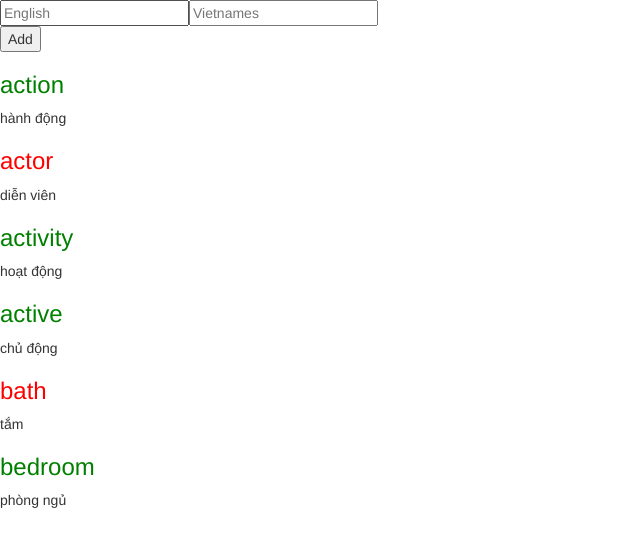
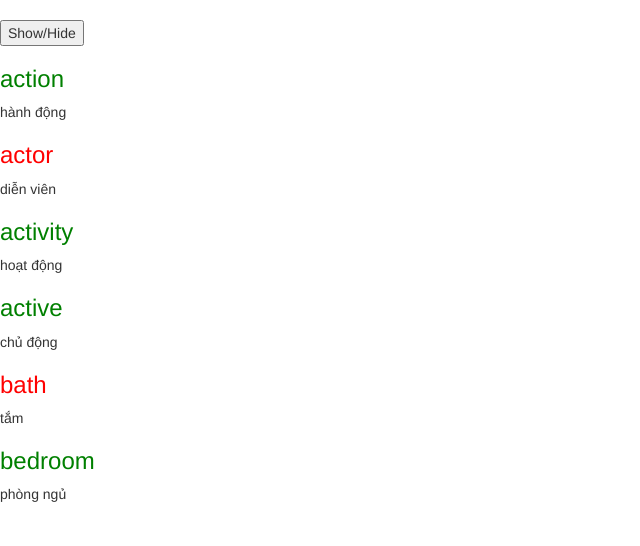
Before and after one commit to an244/Angular4-study, an Angular app: page / in a window 1280 px wide. Shown: the top 546 px of the page, without its empty margins (0-640 px from the left). Built offline with nearby package versions, Linux system fonts and the light colour scheme.

Commit message:
more example for ngIf

```diff
--- a/src/app/words/words.component.html
+++ b/src/app/words/words.component.html
@@ -1,8 +1,12 @@
-<input placeholder="English" [(ngModel)]="newEn"/>
-<input placeholder="Vietnames" [(ngModel)]="newVn"/>
+<div *ngIf = "isShowForm">
+  <input placeholder="English" [(ngModel)]="newEn"/>
+  <input placeholder="Vietnames" [(ngModel)]="newVn"/>
+  <br>
+  <button (click)="addWord()"> Add</button>
+</div>
 <br>
 <!-- function addWord() ko can co parameter truyen vo vi da co [(ngModel)] lam data binding voi textbox roi -->
-<button (click)="addWord()"> Add</button>
+<button (click)="isShowForm=true" *ngIf="!isShowForm" > Show/Hide</button>
 
 <div *ngFor = "let word of arrWords">
   <h3 [ngStyle]="{color: word.memorized ? 'green':'red'}">
--- a/src/app/words/words.component.ts
+++ b/src/app/words/words.component.ts
@@ -9,7 +9,7 @@ export class WordsComponent implements OnInit {
 
   newEn = '';
   newVn= '';
-
+  isShowForm = false;
   arrWords = [
     { id: 1, en: 'action', vn: 'hành động', memorized: true },
     { id: 2, en: 'actor', vn: 'diễn viên', memorized: false },
@@ -30,6 +30,7 @@ export class WordsComponent implements OnInit {
     });
     this.newEn = '';
     this.newVn = '';
+    this.isShowForm = false;
   }
   constructor() { }
 
```
